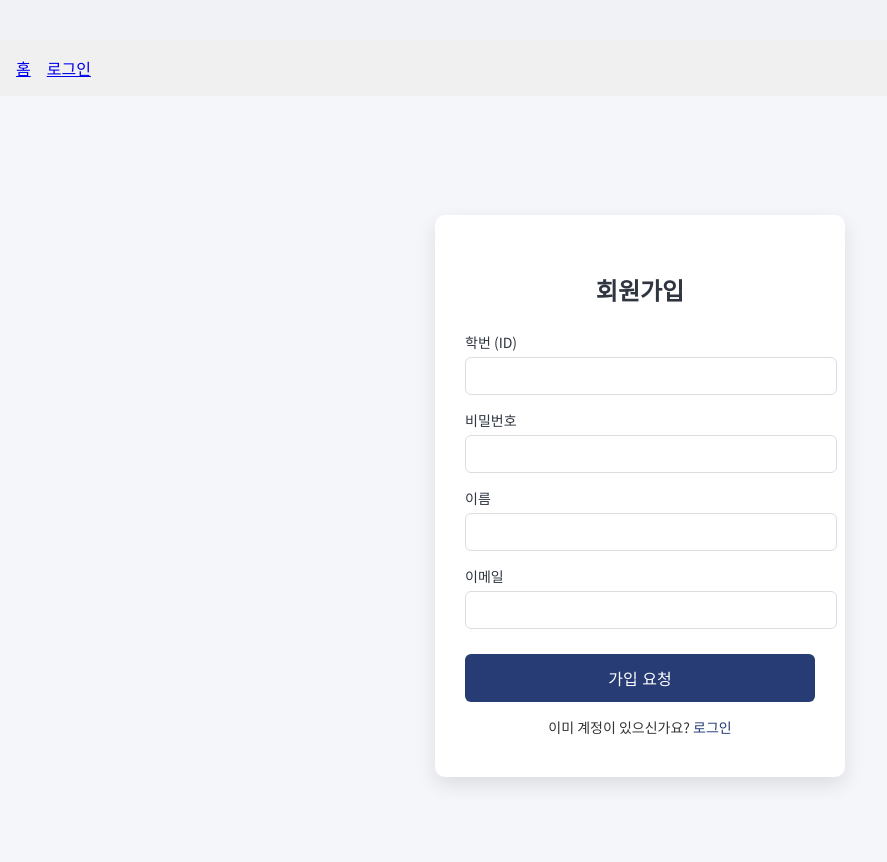
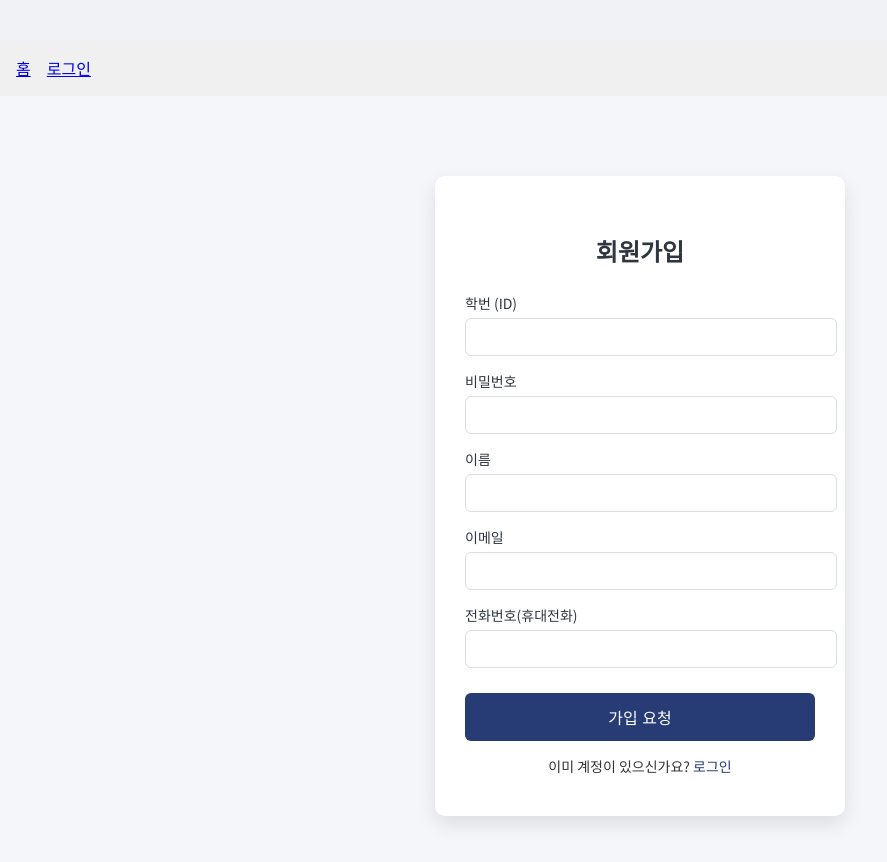
Before and after one commit to iian12/j3m4_frontend, a React (Vite) app: page /signup in a window 1280 px wide. Shown: the top 862 px of the page, without its empty margins (0-887 px from the left). Built offline with nearby package versions, Linux system fonts and the light colour scheme.

Commit message:
전화번호 필드 추가

```diff
--- a/src/pages/SignUpPage.jsx
+++ b/src/pages/SignUpPage.jsx
@@ -10,6 +10,7 @@ const SignUpPage = () => {
         password: '',
         name: '',
         email: '',
+        phoneNumber: ''
     });
     const navigate = useNavigate();
 
@@ -80,6 +81,17 @@ const SignUpPage = () => {
                         required
                     />
                 </div>
+                <div className="input-group">
+                    <label htmlFor="phoneNumber">전화번호(휴대전화)</label>
+                    <input
+                        type="phoneNumber"
+                        id="phoneNumber"
+                        name="phoneNumber"
+                        value={formData.phoneNumber}
+                        onChange={handleChange}
+                        required
+                    />
+                </div>
 
                 <button type="submit" className="login-button">가입 요청</button>
 
```
